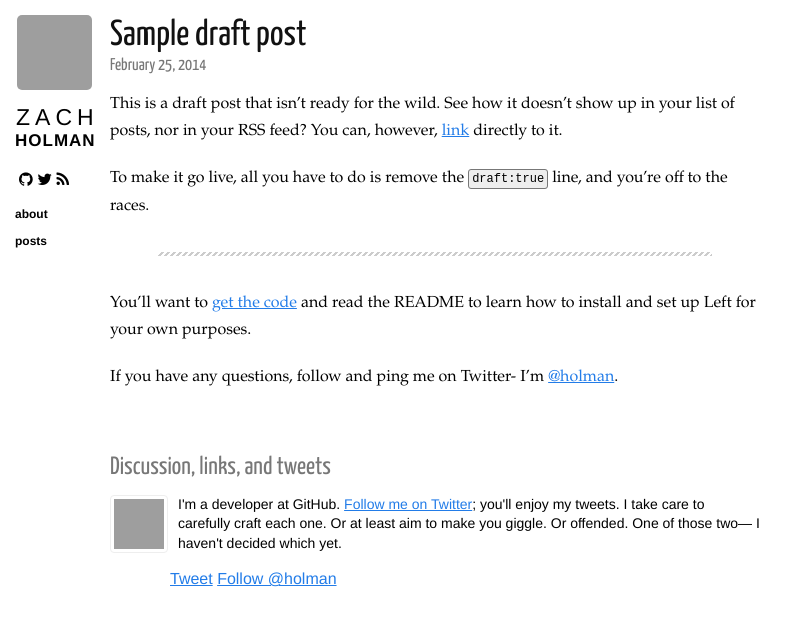
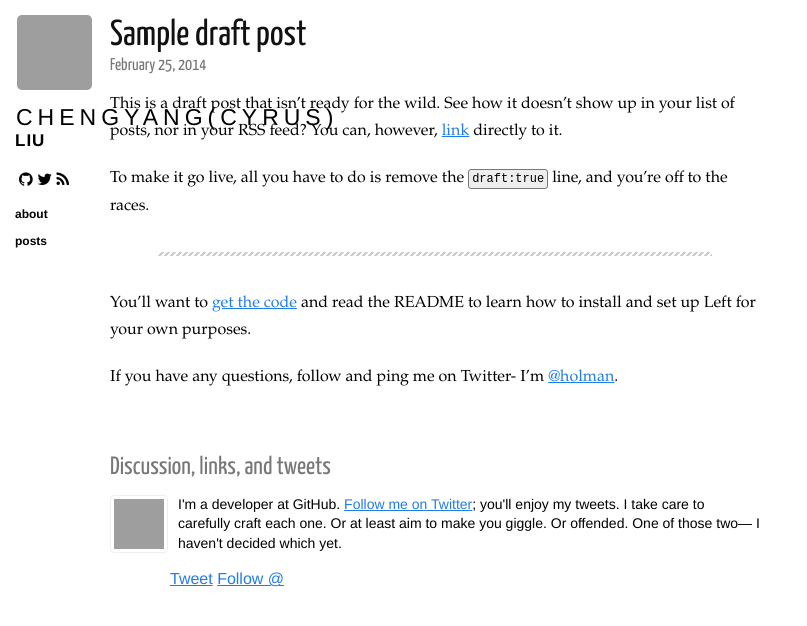
Before and after one commit to holman/left, a Jekyll site: the page built from _posts/2014-02-25-draft.markdown, in a window 1280 px wide, cut to the strip 0-626 px from the top of the page. Shown: the whole strip, without its empty margins (0-807 px from the left). Built offline with Jekyll 4.4.1, drawn with Linux system fonts in a browser that asks for light colours; nearby versions of some CDN libraries; comment, search, counter and statistics services are not loaded; grey boxes are pictures that could not be loaded.

Commit message:
Update _config.yml

```diff
--- a/_config.yml
+++ b/_config.yml
@@ -4,7 +4,6 @@ markdown: kramdown
 gems:
   - jekyll-sitemap
 
-name: Zach Holman
-url: https://zachholman.com/left
-description: A fantastic blog that is fantastic.
-twitter: holman
+name: Chengyang(Cyrus) Liu
+url: http://cyrus-education.github.io
+description: An Interaction Designer and Educator
```
